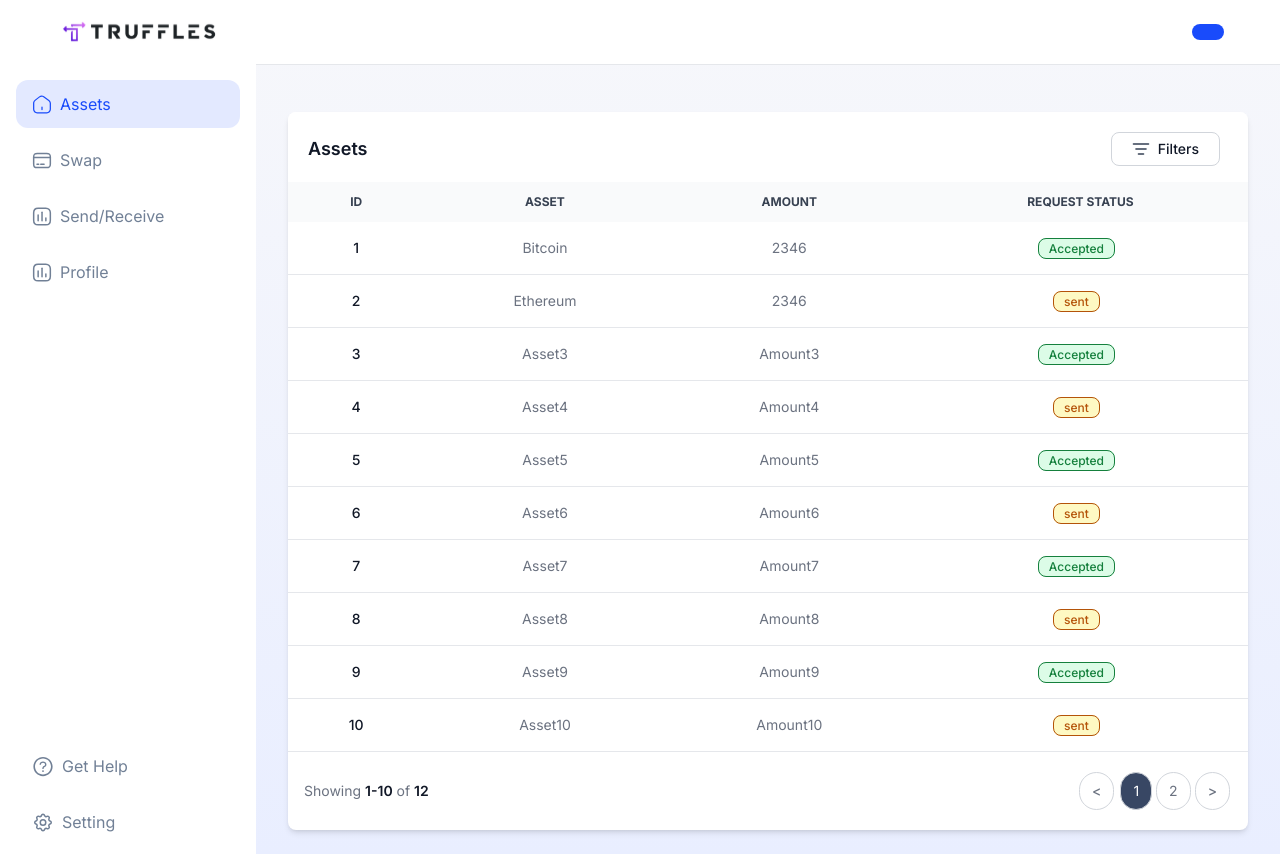
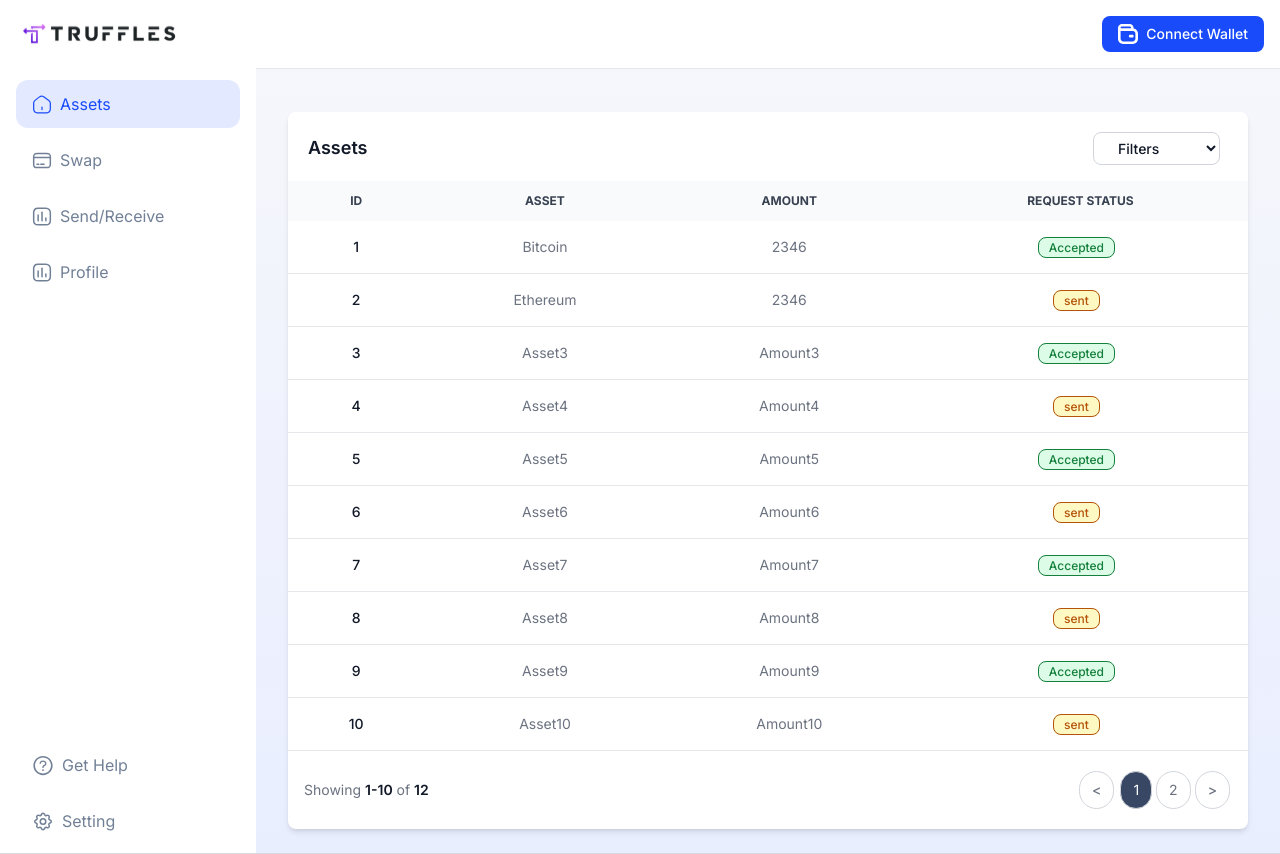
Before and after one commit to ayushete02/truffles, a Next.js app: page /dashboard in a window 1280 px wide. Built offline with nearby package versions, Linux system fonts and the light colour scheme.

Commit message:
Task Done

```diff
--- a/app/components/AssetTable.tsx
+++ b/app/components/AssetTable.tsx
@@ -24,41 +24,64 @@ export async function getServerSideProps() {
   const [currentPage, setCurrentPage] = useState(1);
   const [rowsPerPage] = useState(10);
   const [data, setData] = useState(AssetData);
-    var filter = ''
-    var datafilter = data.filter(row => row.status=='sent')
-
-    const totalPages = Math.ceil(data.length / rowsPerPage);
-
+  const [filter, setFilter] = useState('');
+  var totalPages = Math.ceil(data.length / rowsPerPage);
   const indexOfLastRow = currentPage * rowsPerPage;
   const indexOfFirstRow = indexOfLastRow - rowsPerPage;
   var currentRows = data.slice(indexOfFirstRow, indexOfLastRow);
+
+  const handleSelectChange = (event: React.ChangeEvent<HTMLSelectElement>) => {
+    const { value } = event.target;
+    FilterAsset(value)
+  };
+
+  function FilterAsset(filter:String) {
+    if (filter == 'Sent') {
+      var datafilter = AssetData.filter(row => row.status == filter)
+      setData(datafilter)
+    }
+    else if (filter == 'Accepted') {
+      var datafilter = AssetData.filter(row => row.status == filter)
+      setData(datafilter)
+    }
+    else{
+      setData(AssetData)
+    }
+    totalPages = Math.ceil(data.length / rowsPerPage);
+    const indexOfLastRow = currentPage * rowsPerPage;
+    const indexOfFirstRow = indexOfLastRow - rowsPerPage;
+    currentRows = data.slice(indexOfFirstRow, indexOfLastRow);
+    setCurrentPage(1);
+  }
 
   const changePage = (pageNumber: number) => {
     setCurrentPage(pageNumber);
   };
 
   function Status(status: string) {
-        if (status=='sent'){
-          return(
+    if (status == 'sent') {
+      return (
         <span className="bg-yellow-100 text-[#B45309] text-xs font-medium mr-2 px-2.5 py-0.5 rounded-lg border border-[#B45309]">{status}</span>
       )
     }
-        else if (status=='Accepted'){
-          return(
+    else if (status == 'Accepted') {
+      return (
         <span className="bg-green-100 text-[#15803D] text-xs font-medium mr-2 px-2.5 py-0.5 rounded-lg   border border-[#15803D]">{status}</span>
-        )}
+      )
+    }
 
   }
 
   function PageOf() {
-        if (((currentPage-1)*10+10)>=data.length)
-        {
-            return(data.length)
+    if (((currentPage - 1) * 10 + 10) >= data.length) {
+      return (data.length)
     }
-      else{
-        return(((currentPage-1)*10+10))
+    else {
+      return (((currentPage - 1) * 10 + 10))
     }
+
   }
+
   return (
     <main id="content" className="flex-1 p-6 lg:px-8 ">
       <div className="max-w-7xl mx-auto">
@@ -68,16 +91,13 @@ export async function getServerSideProps() {
             <caption className="p-5 pb-2 text-lg font-semibold [text-align-last:justify] text-gray-900 bg-white ">
               Assets &nbsp;
               <div className="dropdown inline-block relative">
-          <button className="flex items-center text-gray-900 bg-white border border-gray-300 focus:outline-none hover:bg-gray-100 focus:ring-4 focus:ring-gray-200 font-medium rounded-lg text-sm px-5 py-1.5 mr-2 mb-2 ">
-            <Image src={filterico} alt={''} className='mr-2'/>Filters
+                <select onChange={handleSelectChange} className="flex items-center text-gray-900 bg-white border border-gray-300 focus:outline-none hover:bg-gray-100 focus:ring-4 focus:ring-gray-200 font-medium rounded-lg text-sm px-5 py-1.5 mr-2 mb-2 ">
 
-          </button>
-          <ul className="dropdown-menu absolute hidden text-gray-700 pt-1 rounded-md border">
-            <li><a className="text-gray-900 bg-white  focus:outline-none hover:bg-gray-100 focus:ring-4 focus:ring-gray-200 font-medium  text-sm px-5 py-1.5 mr-2   block whitespace-no-wrap" href="#">Sent</a></li>
-            <li><a className="text-gray-900 bg-white  focus:outline-none hover:bg-gray-100 focus:ring-4 focus:ring-gray-200 font-medium  text-sm px-5 py-1.5 mr-2   block whitespace-no-wrap" href="#">Accepted</a></li>
-            <li><a className="text-gray-900 bg-white  focus:outline-none hover:bg-gray-100 focus:ring-4 focus:ring-gray-200 font-medium  text-sm px-5 py-1.5 mr-2   block whitespace-no-wrap" href="#">Remove</a></li>
-
-          </ul>
+                  <option value="">Filters</option>
+                  <option value="sent">Sent</option>
+                  <option value="Accepted">Accepted</option>
+                  <option value="">Remove</option>
+                </select>
               </div>
 
             </caption>
@@ -100,7 +120,7 @@ export async function getServerSideProps() {
             </thead>
             <tbody>
 
-        {currentRows.map((data,i)=>(
+              {currentRows.map((data, i) => (
                 <tr key={i} className="bg-white border-b  hover:bg-gray-50 ">
                   <th scope="row" className="px-6 py-4 font-medium text-gray-900 whitespace-nowrap ">
                     {data.id}
@@ -122,7 +142,7 @@ export async function getServerSideProps() {
             </tbody>
           </table>
           <nav className="flex items-center justify-between p-4">
-    <span className="text-sm font-normal text-gray-500 ">Showing <span className="font-semibold text-gray-900 ">{(currentPage-1)*10+1}-{PageOf()}</span> of <span className="font-semibold text-gray-900 ">{data.length}</span></span>
+            <span className="text-sm font-normal text-gray-500 ">Showing <span className="font-semibold text-gray-900 ">{(currentPage - 1) * 10 + 1}-{PageOf()}</span> of <span className="font-semibold text-gray-900 ">{data.length}</span></span>
             <div className='inline-flex items-center'>
               <button
                 onClick={() => changePage(currentPage - 1)}
@@ -136,8 +156,7 @@ export async function getServerSideProps() {
                   <button
                     key={page}
                     onClick={() => changePage(page)}
-                className={`px-3 py-2 border rounded-full m-0.5 border-gray-300 text-sm ${
-                  currentPage === page
+                    className={`px-3 py-2 border rounded-full m-0.5 border-gray-300 text-sm ${currentPage === page
                         ? 'text-white bg-[#384764]'
                         : 'text-gray-500 hover:bg-gray-50 bg-white '
                       } focus:outline-none focus:ring-2 focus:ring-offset-2 focus:ring-indigo-500`}
--- a/app/components/Header/HomeNavbar.tsx
+++ b/app/components/Header/HomeNavbar.tsx
@@ -8,6 +8,7 @@ declare var window: any
 
 const HomeNavbar = () => {
     const [address, setaddress] = useState('');
+    const [bol_address, setBol_address] = useState(false);
 
     async function ConnectWallet() {
         // Check if MetaMask is installed
@@ -15,6 +16,7 @@ const HomeNavbar = () => {
             const accounts = await window.ethereum.request({ method: 'eth_requestAccounts' });
             setaddress(accounts[0]);
             console.log('Connected account address:', address);
+            setBol_address(true);
         } else {
             console.error('MetaMask is not installed');
         }
@@ -22,14 +24,15 @@ const HomeNavbar = () => {
 
     return (
         <nav className="bg-white  fixed w-full z-50 top-0 left-0 border-b border-gray-200 ">
-            <div className="mx-10 flex flex-wrap items-center justify-between p-4">
+            <div className=" flex flex-wrap items-center justify-between p-4">
 
                 <Link href="/login" className="flex items-center">
                     <Image src={logo} className="h-8 mr-3" alt="Flowbite Logo" />
                 </Link>
                 <div className="flex md:order-2">
-                    {address == '' ? (<button type="button" className="flex text-white bg-[#194BFB] hover:bg-blue-800 focus:ring-4 focus:outline-none focus:ring-blue-300 font-medium rounded-lg text-sm px-4 py-2 text-center mr-3 md:mr-0" >
-                        {address} </button>) : (<button type="button" className="flex text-white bg-[#194BFB] hover:bg-blue-800 focus:ring-4 focus:outline-none focus:ring-blue-300 font-medium rounded-lg text-sm px-4 py-2 text-center mr-3 md:mr-0" onClick={ConnectWallet}>
+                    {bol_address == true  ? (<button type="button" className="flex text-white bg-[#194BFB] hover:bg-blue-800 focus:ring-4 focus:outline-none focus:ring-blue-300 font-medium rounded-lg text-sm px-4 py-2 text-center mr-3 md:mr-0" >
+                        {address.slice(0, 6) + '...' + address.slice(address.length - 4, address.length)
+                        } </button>) : (<button type="button" className="flex text-white bg-[#194BFB] hover:bg-blue-800 focus:ring-4 focus:outline-none focus:ring-blue-300 font-medium rounded-lg text-sm px-4 py-2 text-center mr-3 md:mr-0" onClick={ConnectWallet}>
                             <Image src={wallet} className='mr-2' alt='' /> Connect Wallet
                         </button>)
                     }
```
Lines whose indentation alone changed are shown as unchanged.
